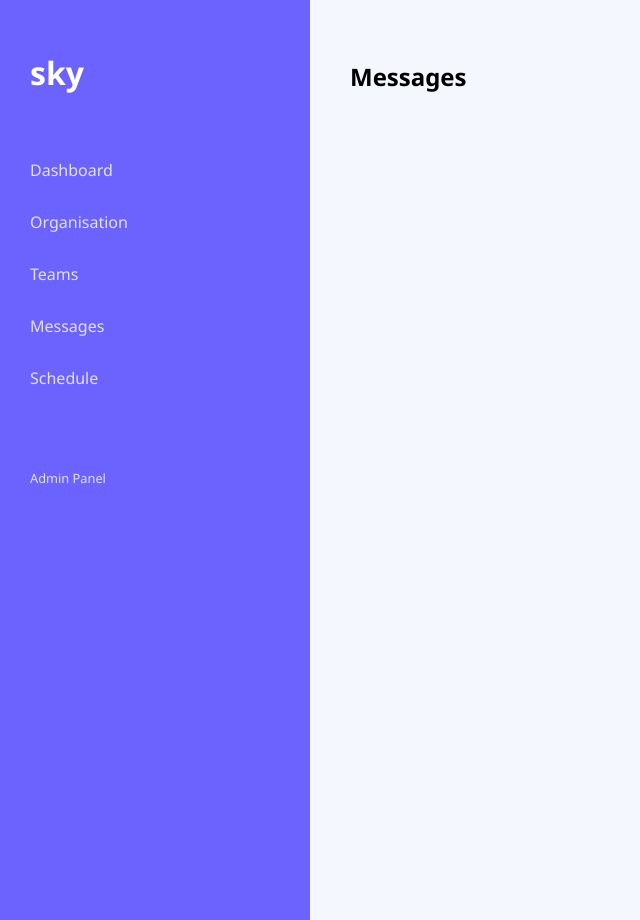
After one commit to dn237/skyWebApplication, a Django app: template templates/messages.html in a window 1280 px wide. The commit adds this page. Shown: the whole page, without its empty margins (0-640 px from the left). Run offline with Django 5.2, Linux system fonts and the light colour scheme; the template is opened without the code that fills it, so the values that code supplies are empty.

Commit message:
Add messages template and tweak base layout
Introduce templates/messages.html (extends base.html) to provide a Messages page. Minor change to templates/base.html to adjust spacing in the sidebar. Updated db.sqlite3 (binary) reflecting local database changes.

```diff
--- a/templates/base.html
+++ b/templates/base.html
@@ -20,6 +20,7 @@
         <a href="/messages/">Messages</a>
         <a href="/schedules/">Schedule</a>
         <a href="/admin/" style="margin-top: 50px; font-size: 0.8em;">Admin Panel</a>
+
     </div>
     <div class="main-content">
         {% block content %}{% endblock %}
--- /dev/null
+++ b/templates/messages.html
@@ -0,0 +1,5 @@
+{% extends 'base.html' %}
+
+{% block content %}
+    <h2>Messages</h2>
+{% endblock %}
```
Also changed, not shown: db.sqlite3.
